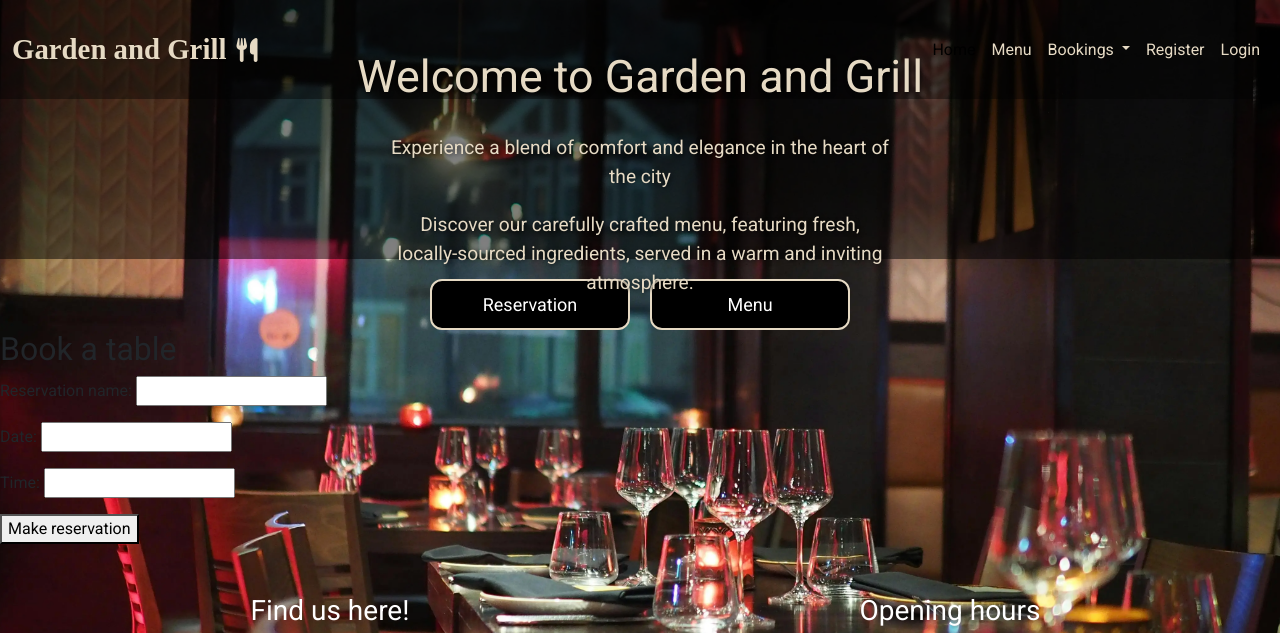
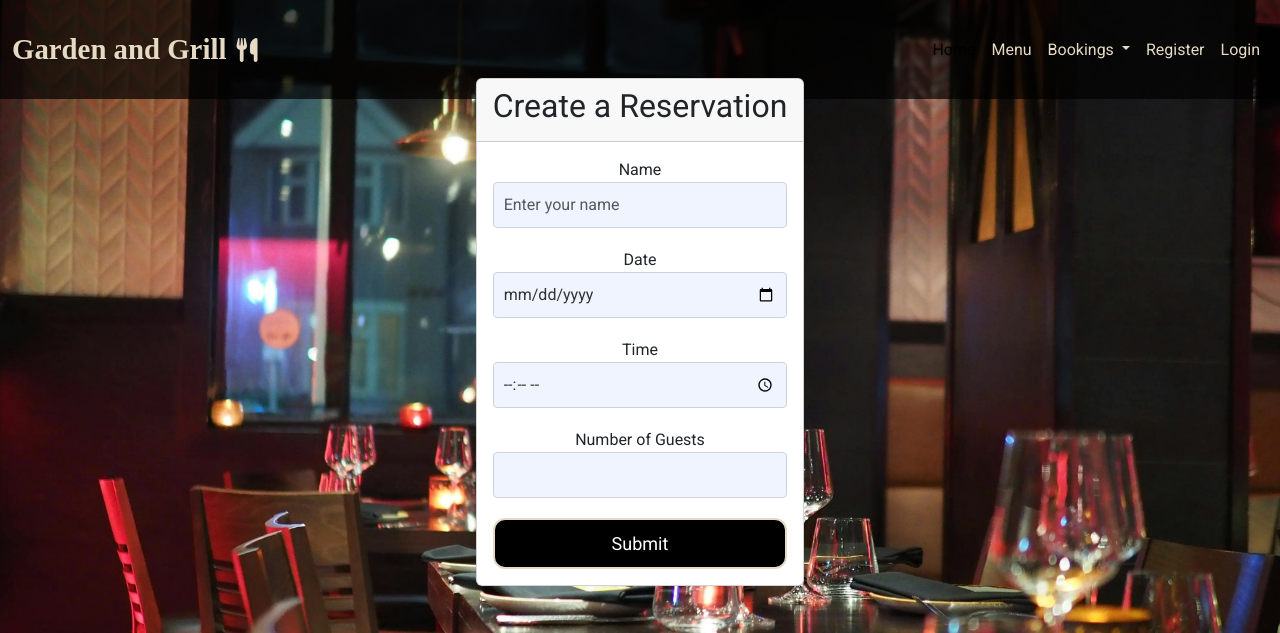
Before and after one commit to Patteerrik/Garden_Grill, a Django app: page /reservations/create/ in a window 1280 px wide. Shown: the top 633 px of the page. Run offline with Django 4.2, Linux system fonts and the light colour scheme; some libraries are stand-ins or nearby versions.

Commit message:
updated forms,models, created create_reservation page with form and styling

```diff
--- a/reservations/forms.py
+++ b/reservations/forms.py
@@ -4,4 +4,4 @@ from .models import Reservation
 class ReservationForm(forms.ModelForm):
     class Meta:
         model = Reservation
-        fields = ['reservation_name', 'date', 'time']
+        fields = ['reservation_name', 'date', 'time', 'number_of_guest']
--- a/reservations/models.py
+++ b/reservations/models.py
@@ -4,7 +4,7 @@ from django.db import models
 class Reservation(models.Model):
     date = models.DateField()
     time = models.TimeField()
-    number_of_guest = models.IntegerField()
+    number_of_guest = models.IntegerField(default=1)
     reservation_name = models.CharField(max_length=100)
 
     def __str__(self):
--- a/reservations/templates/base.html
+++ b/reservations/templates/base.html
@@ -75,7 +75,7 @@
    <!-- Navigation buttons -->
    {% block buttons %}
    <div class="navigation-buttons">
-     <a href="{% url 'bookings' %}" class="btn btn-primary">Reservation</a>
+     <a href="{% url 'create_reservation' %}" class="btn btn-primary">Reservation</a>
      <a href="{% url 'menu' %}" class="btn btn-secondary">Menu</a>
    </div>
    {% endblock %}
--- a/reservations/templates/reservations/create_reservation.html
+++ b/reservations/templates/reservations/create_reservation.html
@@ -1,10 +1,79 @@
 {% extends 'base.html' %}
 
 {% block content %}
-<h2>Book a table</h2>
-<form method="post">
-    {% csrf_token %}
-    {{ form.as_p }}
-    <button type="submit">Make reservation</button>
-</form>
+<div class="container mt-5">
+    <div class="row justify-content-center">
+        <div class="col-md-6">
+            <div class="card custom-card">
+                <div class="card-header text-center">
+                    <h2>Create a Reservation</h2>
+                </div>
+                <div class="card-body">
+                    <form method="post" class="needs-validation" novalidate>
+                        {% csrf_token %}
+                        <div class="form-group mb-3">
+                            <label for="reservation_name">Name</label>
+                            <input type="text" class="form-control" id="reservation_name" name="reservation_name" placeholder="Enter your name" required>
+                            <div class="invalid-feedback">
+                                Please enter your name.
+                            </div>
+                        </div>
+                        <div class="form-group mb-3">
+                            <label for="date">Date</label>
+                            <input type="date" class="form-control" id="date" name="date" required>
+                            <div class="invalid-feedback">
+                                Please select a date.
+                            </div>
+                        </div>
+                        <div class="form-group mb-3">
+                            <label for="time">Time</label>
+                            <input type="time" class="form-control" id="time" name="time" required>
+                            <div class="invalid-feedback">
+                                Please select a time.
+                            </div>
+                        </div>
+                        <div class="form-group mb-3">
+                            <label for="number_of_guests">Number of Guests</label>
+                            <input type="number" class="form-control" id="number_of_guests" name="number_of_guests" min="1" max="20" required>
+                            <div class="invalid-feedback">
+                                Please enter the number of guests.
+                            </div>
+                        </div>
+                        <button type="submit" class="btn btn-primary w-100">Submit</button>
+                    </form>
+                </div>
+            </div>
+        </div>
+    </div>
+</div>
+
+<script>
+    // JavaScript för att aktivera Bootstrap validering
+    (function () {
+        'use strict'
+        var forms = document.querySelectorAll('.needs-validation')
+        Array.prototype.slice.call(forms)
+            .forEach(function (form) {
+                form.addEventListener('submit', function (event) {
+                    if (!form.checkValidity()) {
+                        event.preventDefault()
+                        event.stopPropagation()
+                    }
+                    form.classList.add('was-validated')
+                }, false)
+            })
+    })()
+</script>
 {% endblock %}
+
+{% block header-text %}
+<!-- Override to modify or remove header text in base.html -->
+{% endblock %}
+
+{% block buttons %}
+<!-- Override to modify or remove buttons in base.html -->
+{% endblock %}
+
+{% block bottom-section %}
+<!-- Override to modify or remove bottom section in base.html -->
+{% endblock %}
--- a/reservations/templates/reservations/update_reservation.html
+++ b/reservations/templates/reservations/update_reservation.html
@@ -6,7 +6,7 @@
     <form method="post">
         {% csrf_token %}
         {{ form.as_p }}
-        <button type="submit" class="btn btn-primary">Update reservation</button>
+        <button type="submit" name="Update" class="btn btn-primary">Update reservation</button>
         <button type="submit" name="cancel" class="btn-danger" onclick="return confirmCancellation();">Cancel reservation</button>
     </form>
 
--- a/reservations/urls.py
+++ b/reservations/urls.py
@@ -3,7 +3,7 @@ from . import views
 
 urlpatterns = [
     path('create/', views.create_reservation, name='create_reservation'),
-    # path('list/', views.list_reservations, name='list_reservations'),
+    path('list/', views.list_reservations, name='list_reservations'),
     path('update/<int:pk>/', views.update_reservation, name='update_reservation'),
     # path('cancel/<int:pk>/', views.cancel_reservation, name='cancel_reservation'),
     path('admin/bookings/', views.booking_management, name='booking_management')
--- a/reservations/views.py
+++ b/reservations/views.py
@@ -16,7 +16,7 @@ def update_reservation(request, pk):
     if 'update' in request.POST and form.is_valid():
         form.save()
         return redirect('list_reservations')
-    elif 'cnacel' in request.POST:
+    elif 'cancel' in request.POST:
         reservation.delete()
         return redirect('list_reservations')
 
@@ -32,5 +32,9 @@ def create_reservation(request):
         form = ReservationForm()
     return render(request, 'reservations/create_reservation.html', {'form': form})
 
+def list_reservations(request):
+    reservations = Reservation.object.all()
+    return render(request, 'reservations/list_reservations.html', {'reservations': reservations})
+
 def booking_management(request):
     return render(request, 'reservations/booking_management.html')
```
Also changed, not shown: reservations/migrations/0002_alter_reservation_number_of_guest.py (added).
